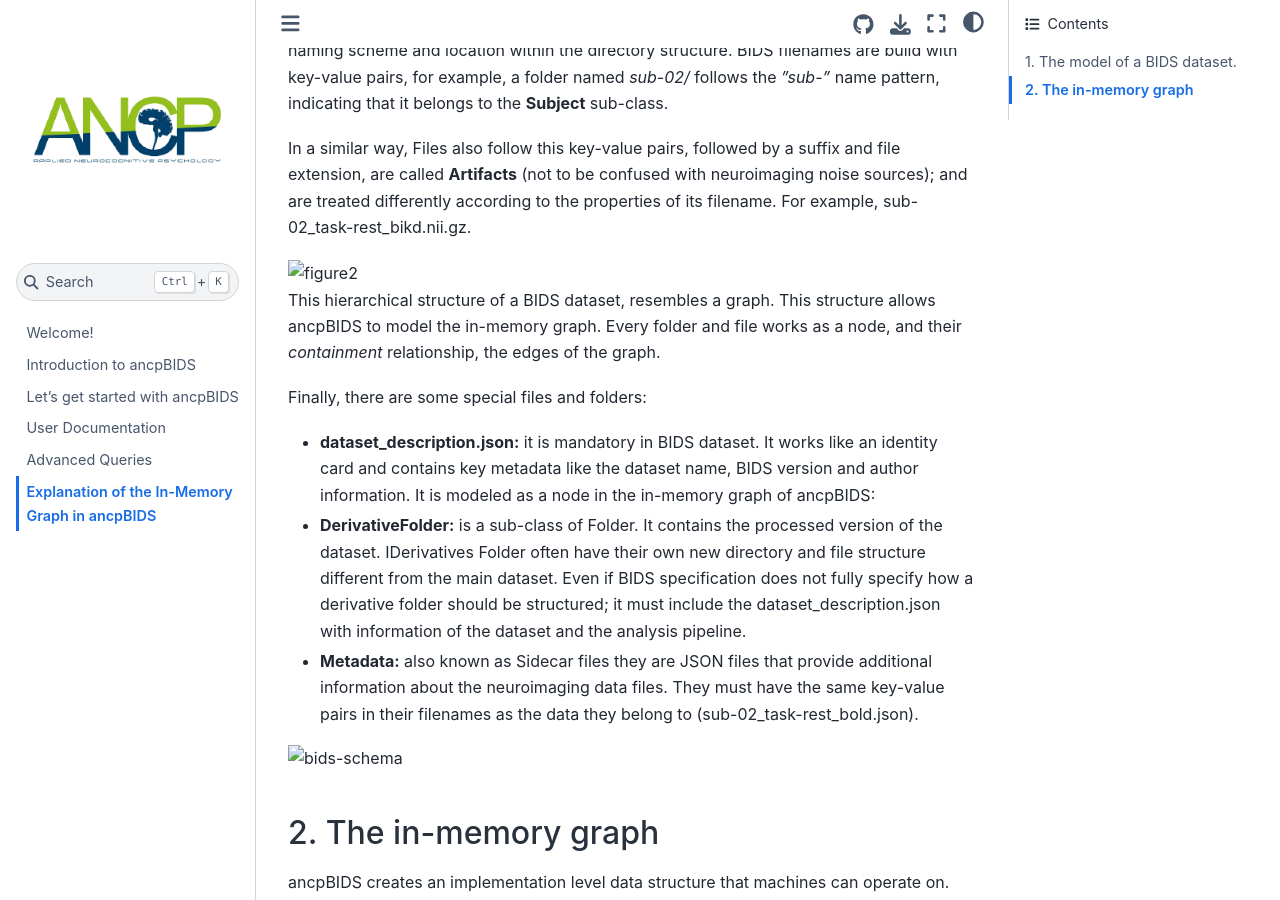
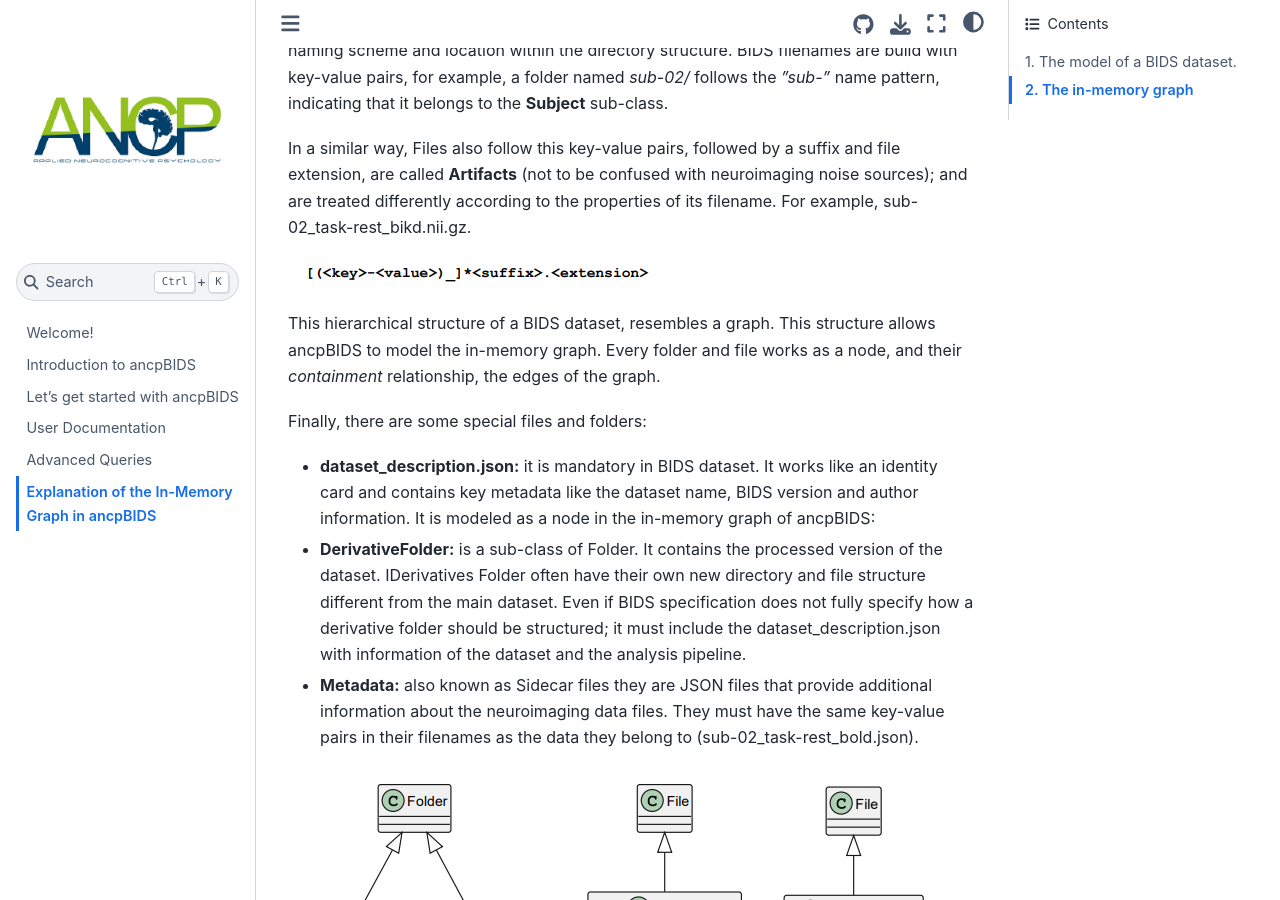
Before and after one commit to alexisbaxman/ancpbids_documentation, a Jupyter Book: the page built from book/inmemory.md, in a window 1280 px wide and 900 px high, scrolled down 1015 px. Built offline with Jupyter Book 1.0.4 settings and Sphinx 7.4.7 and the Sphinx Book theme 1.1.4, drawn with Linux system fonts in a browser that asks for light colours.

Commit message:
Update inmemory.md

```diff
--- a/book/inmemory.md
+++ b/book/inmemory.md
@@ -11,7 +11,7 @@ Folders and files have special meaning in the BIDS specification, determined by
 
 In a similar way, Files also follow this key-value pairs, followed by a suffix and file extension, are called **Artifacts** (not to be confused with neuroimaging noise sources); and are treated differently according to the properties of its filename. For example, sub-02_task-rest_bikd.nii.gz.
 
-<img src="../static/inmemory/2.PNG" alt="figure2" width="400px">
+![Artifact example](../static/inmemory/2.PNG)
 
 This hierarchical structure of a BIDS dataset, resembles a graph. This structure allows ancpBIDS to model the in-memory graph. Every folder and file works as a node, and their *containment* relationship, the edges of the graph.
 
@@ -20,7 +20,7 @@ Finally, there are some special files and folders:
 * **DerivativeFolder:** is a sub-class of Folder. It contains the processed version of the dataset. IDerivatives Folder often have their own new directory and file structure different from the main dataset. Even if BIDS specification does not fully specify how a derivative folder should be structured; it must include the dataset_description.json with information of the dataset and the analysis pipeline.
 * **Metadata:** also known as Sidecar files they are JSON files that provide additional information about the neuroimaging data files. They must have the same key-value pairs in their filenames as the data they belong to (sub-02_task-rest_bold.json).
 
-<img src="../static/inmemory/3.PNG" alt="bids-schema" width="600px">
+![Metadata example](../static/inmemory/3.PNG)
 
 
 ## 2. The in-memory graph
@@ -29,23 +29,23 @@ ancpBIDS creates an implementation level data structure that machines can operat
 
 The following figures show two sifferent simple instances of graph structure. In both, the root node is the dataset, which contains Folders and File nodes. Each Folder might contain more Folder and File nodes.
 
-<img src="static/inmemory/4.jpg" alt="figure-4" width="500px">
-<img src="static/inmemory/5.jpg" alt="figure-4" width="500px">
+![Graph example 1](../static/inmemory/4.jpg)
+![Graph example 2](../static/inmemory/5.jpg)
 
  The in-memory graph is built in **four layers**. This enables fast queries, ensures compatibility (thanks to BIDS schema) and modular processing. The graph construction is handled inside the DatasetPopulationPlugin class.
 
 * **Layer one:** The first layer **scans the whole directory**, starting from the root dataset, and creates the Folder and File nodes.
 
-  <img src="static/inmemory/6.PNG" alt="layer-one" width="300px">
+  ![Layer one](../static/inmemory/6.PNG)
 
 * **Layer two:** The files that conform to the BIDS specification are **converted from File to Artifact nodes**. For this purpose, Artifact nodes are expanded with additional synthetic nodes, such as the entities (key-value pairs), suffix and file extension.
 
-  <img src="static/inmemory/7.PNG" alt="layer-two" width="300px">
+  ![Layer two](../static/inmemory/7.PNG)
 
 * **Layer three:** **Expands metadata files** with synthetic nodes based on schema-files. For example, the dataset_description.json file, is expanded to contain the synthetic nodes for the Name, Authors and BIDSversion. This allows direct access to dataset properties.
 
-  <img src="static/inmemory/8.PNG" alt="layer-three" width="400px">
+  ![Layer three](../static/inmemory/8.PNG)
 
 * **Layer four:** Finally, it convert Folder nodes inside *derivatives/ folder* of the dataset into a DerivativeFolder nodes. This helps anpcBIDS to distinguish between raw and processed data.
 
-  <img src="static/inmemory/9.PNG" alt="layer-four" width="400px">
+  ![Layer four](../static/inmemory/9.PNG)
```
